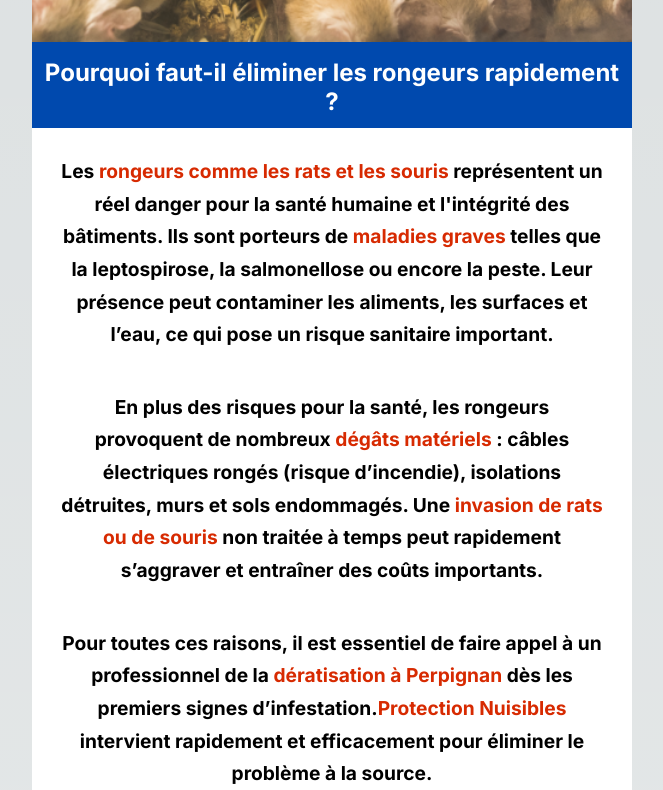
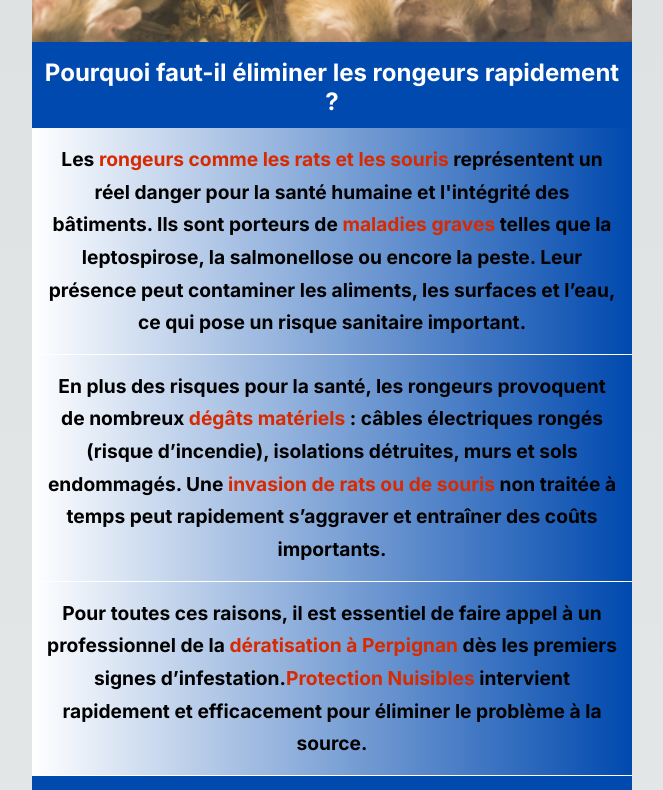
Before and after one commit to AdrienW86/protection-nuisibles, a Next.js app: page /deratisation in a window 1280 px wide. Shown: the part 1360-2150 px from the top of the page, without its empty margins (308-971 px from the left). Built offline with nearby package versions, Linux system fonts and the light colour scheme.

Commit message:
mise en ligne

```diff
--- a/components/DeratisationMenu/Menu.js
+++ b/components/DeratisationMenu/Menu.js
@@ -140,7 +140,7 @@ export default function Menu() {
       </section>
 
       <p className={styles.p}>
-        Contactez notre équipe pour toute <strong className={styles.strong}>intervention de dératisation à Perpignan</strong>, Canet-en-Roussillon, Saint-Estève, ou ailleurs dans les <strong>Pyrénées-Orientales</strong>.
+        Contactez notre équipe pour toute <strong className={styles.strong}>intervention de dératisation à Perpignan</strong>, Canet-en-Roussillon, Saint-Estève, ou ailleurs dans les <strong className={styles.strong}>Pyrénées-Orientales</strong>.
         Nous sommes disponibles rapidement pour des <strong className={styles.strong}>traitements anti-rats efficaces et discrets</strong>.
       </p>
     </section>
--- a/components/DeratisationMenu/menu.module.css
+++ b/components/DeratisationMenu/menu.module.css
@@ -68,12 +68,11 @@
 .p {
     color: black;
     font-weight: bold;
-    padding: 12px;
     font-size: 1.2em;
     line-height: 1.7em;
-    margin: 15px;
+    padding: 15px;
     border-bottom: 1px solid white;
-    background-color: rgb(255, 255, 255)
+    background: linear-gradient(to right, white, rgb(0, 73, 174));
 }
 
 .ul {
@@ -92,8 +91,5 @@
 }
 
 .intro {
-
     color: white;
-
-
 }
```
